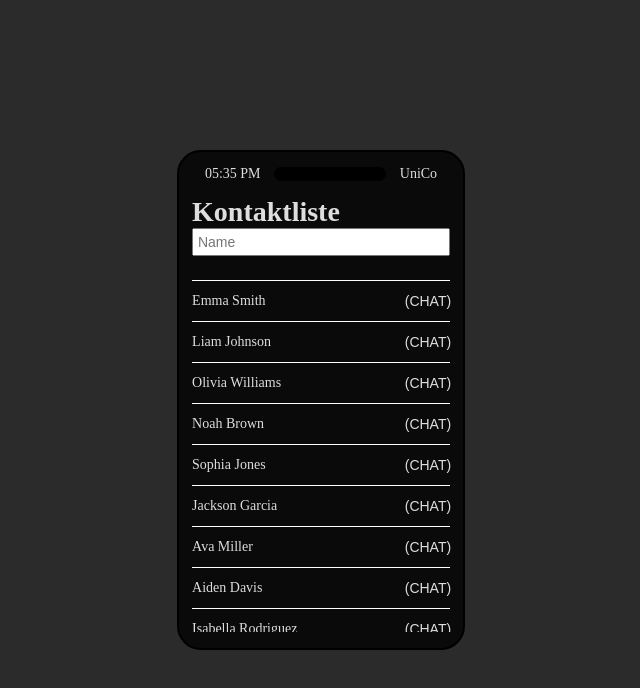
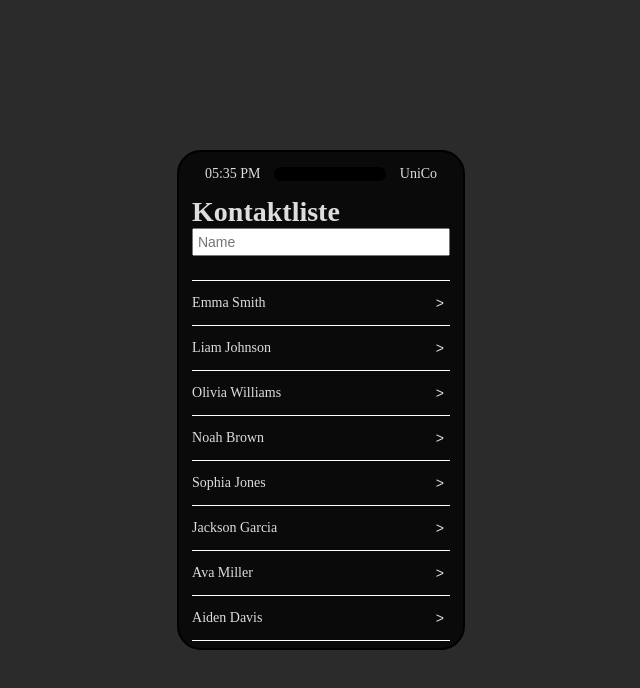
Before and after one commit to illumou/unity_phone, a Vue app: page / in a window 1280 px wide. Shown: the top 688 px of the page, without its empty margins (319-959 px from the left). Built offline with nearby package versions, Linux system fonts and the light colour scheme.

Commit message:
update textarea

```diff
--- a/src/components/apps/MessagesApp.vue
+++ b/src/components/apps/MessagesApp.vue
@@ -41,7 +41,6 @@ export default {
     width: 100%;
     height: 100%;
     overflow: auto;
-    margin-bottom: 2dvh;
 }
 
 </style>./MessagesApp/Chats.vue
--- a/src/components/apps/MessagesApp/Chats.vue
+++ b/src/components/apps/MessagesApp/Chats.vue
@@ -8,7 +8,7 @@
         </div>
         <div class="chats_footer_container">
             <textarea class="chats_textarea" v-model="textarea_input"/>
-            <button class="chats_textarea_send" @click="sendMessage()"> Senden </button>
+            <button class="chats_textarea_send" @click="sendMessage()"> > </button>
         </div>
     </div>
 </template>
@@ -96,19 +96,26 @@ export default {
 }
 
 .chats_footer_container {
-    padding-top: 1rem;
+    padding: 1rem;
     display: flex;
-    flex-direction: column;
+    flex-direction: row;
 }
 
 .chats_textarea {
+    flex-grow: 1;
     resize: none;
-    height: 8dvh;
+    max-height: 6dvh;
     font-size: clamp(14px, 1vw, 100px);
+    background-color: transparent;
+    border-color: white;
+    color: var(--text_color_light);
 }
 
 .chats_textarea_send {
     height: 3;
+    background-color: transparent;
+    border: 0;
+    color: var(--text_color_light);
     font-size: clamp(14px, 1vw, 100px);
 }
 
--- a/src/components/apps/MessagesApp/Contacts/Contact.vue
+++ b/src/components/apps/MessagesApp/Contacts/Contact.vue
@@ -2,7 +2,7 @@
     <div class="contacts_contact_container">
         <div class="contacts_contact_content">
             <p> {{ data?.username }} </p>
-            <button @click="openChat()"> (CHAT) </button>
+            <button @click="openChat()"> > </button>
         </div>
     </div>
 
@@ -41,7 +41,6 @@ export default {
     display: flex;
     align-items: center;
     justify-content: space-between;
-    height: 5dvh;
 
     border-top-color: white;
     border-top-style: solid;
@@ -54,7 +53,6 @@ export default {
 
 .contacts_contact_content button {
     height: 100%;
-    width: 4dvw;
     color: var(--text_color_light);
     background-color: transparent;
     border: 0;
```
